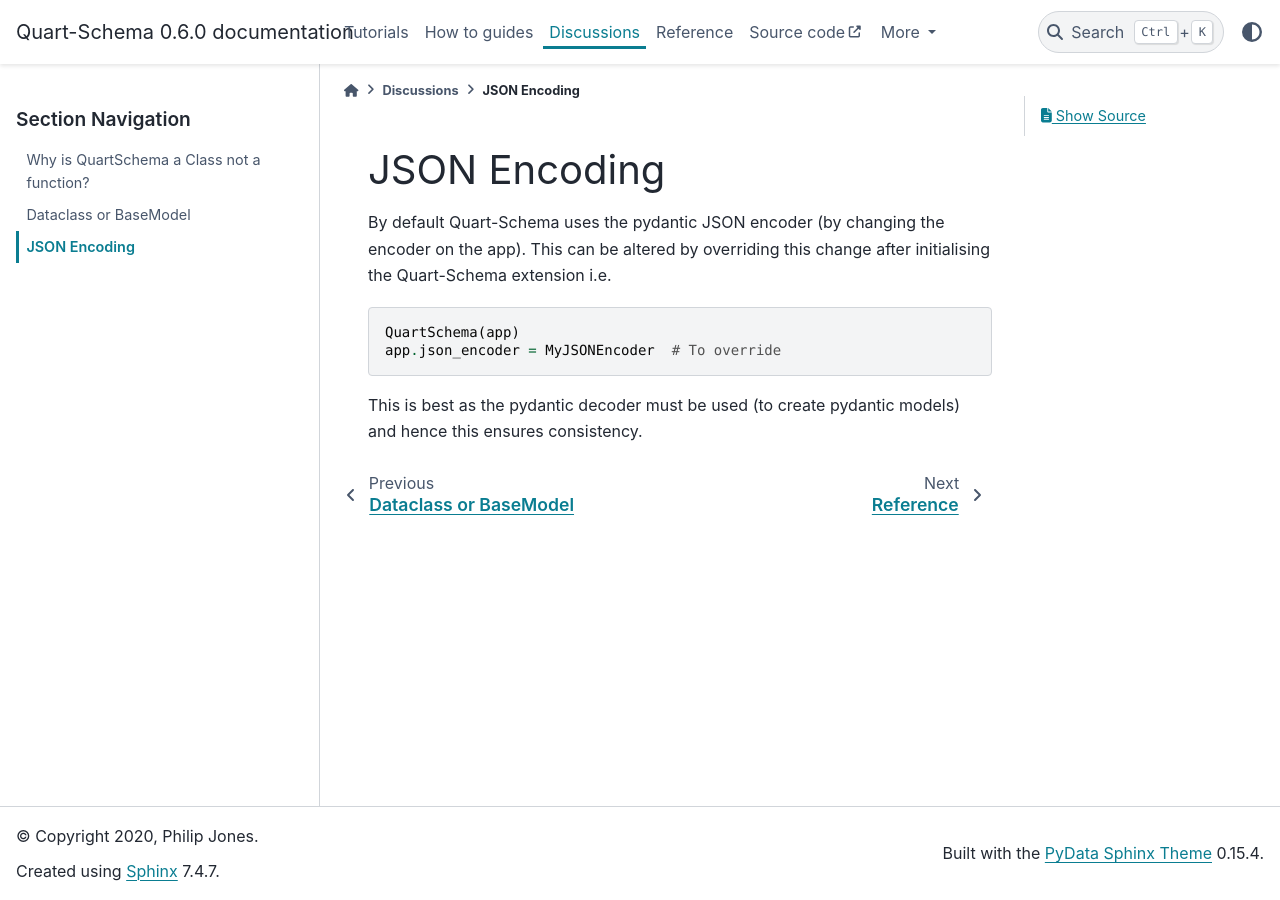
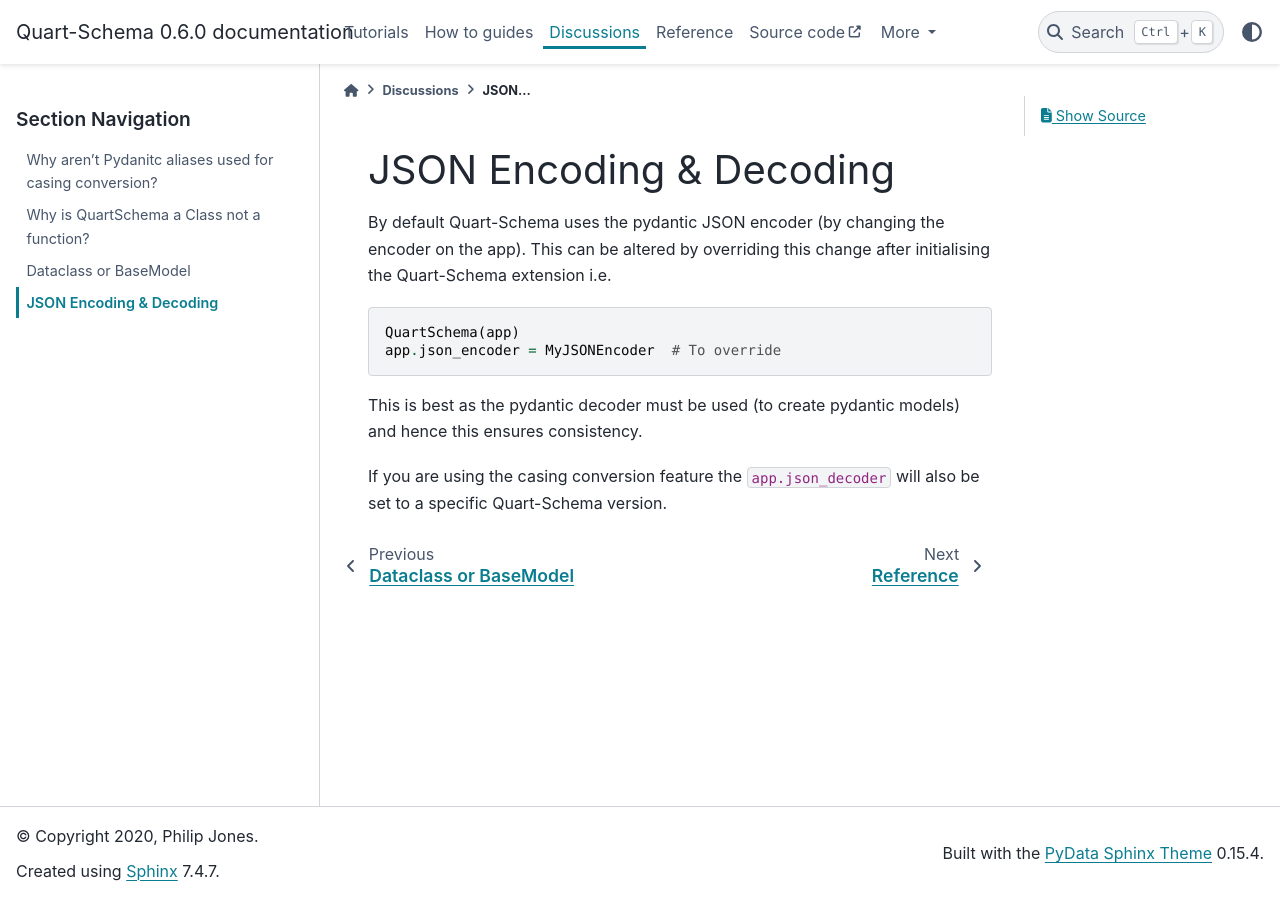
Before and after one commit to pgjones/quart-schema, a Sphinx documentation site: the page built from docs/discussion/json_encoding.rst, in a window 1280 px wide. Built offline with Sphinx 7.4.7 and the PyData theme 0.15.4, drawn with Linux system fonts in a browser that asks for light colours; pages that are not in the unit, such as notebooks, are missing from menus.

Commit message:
Support automatically converting between camel and snake case
This allows the Javascript/JSON convention of camelCased keys to be
supported alongside the Python convention of snake_cased variable
names. Without any extra thought by the user.

Humps seems a perfectly good library for converting, it is small and
has no additional dependencies.

Camelizing the full JSON Schema should be fine as JSONSchema is
defined with camelCased keys.

```diff
--- a/docs/discussion/index.rst
+++ b/docs/discussion/index.rst
@@ -5,6 +5,7 @@
 .. toctree::
    :maxdepth: 1
 
+   casing.rst
    class_or_function.rst
    dataclass_or_basemodel.rst
    json_encoding.rst
--- a/docs/discussion/json_encoding.rst
+++ b/docs/discussion/json_encoding.rst
@@ -1,5 +1,5 @@
-JSON Encoding
-=============
+JSON Encoding & Decoding
+========================
 
 By default Quart-Schema uses the pydantic JSON encoder (by changing
 the encoder on the app). This can be altered by overriding this change
@@ -12,3 +12,7 @@
 
 This is best as the pydantic decoder must be used (to create pydantic
 models) and hence this ensures consistency.
+
+If you are using the casing conversion feature the
+``app.json_decoder`` will also be set to a specific Quart-Schema
+version.
--- a/docs/how_to_guides/index.rst
+++ b/docs/how_to_guides/index.rst
@@ -5,6 +5,7 @@
 .. toctree::
    :maxdepth: 1
 
+   casing.rst
    configuration.rst
    documenting.rst
    querystring_validation.rst
--- a/pyproject.toml
+++ b/pyproject.toml
@@ -39,6 +39,7 @@
 reverse_relative = true
 
 [tool.poetry.dependencies]
+pyhumps = ">=1.6.1"
 python = ">=3.7"
 pydantic=">=1.8"
 quart = ">=0.14"
--- a/setup.cfg
+++ b/setup.cfg
@@ -13,5 +13,8 @@
 warn_unused_configs = True
 warn_unused_ignores = True
 
+[mypy-humps.*]
+ignore_missing_imports = True
+
 [mypy-hypothesis.*]
 ignore_missing_imports = True
```
Also changed, not shown: docs/discussion/casing.rst (added, +10 -0 lines), docs/how_to_guides/casing.rst (added, +16 -0 lines), 2 other files.
